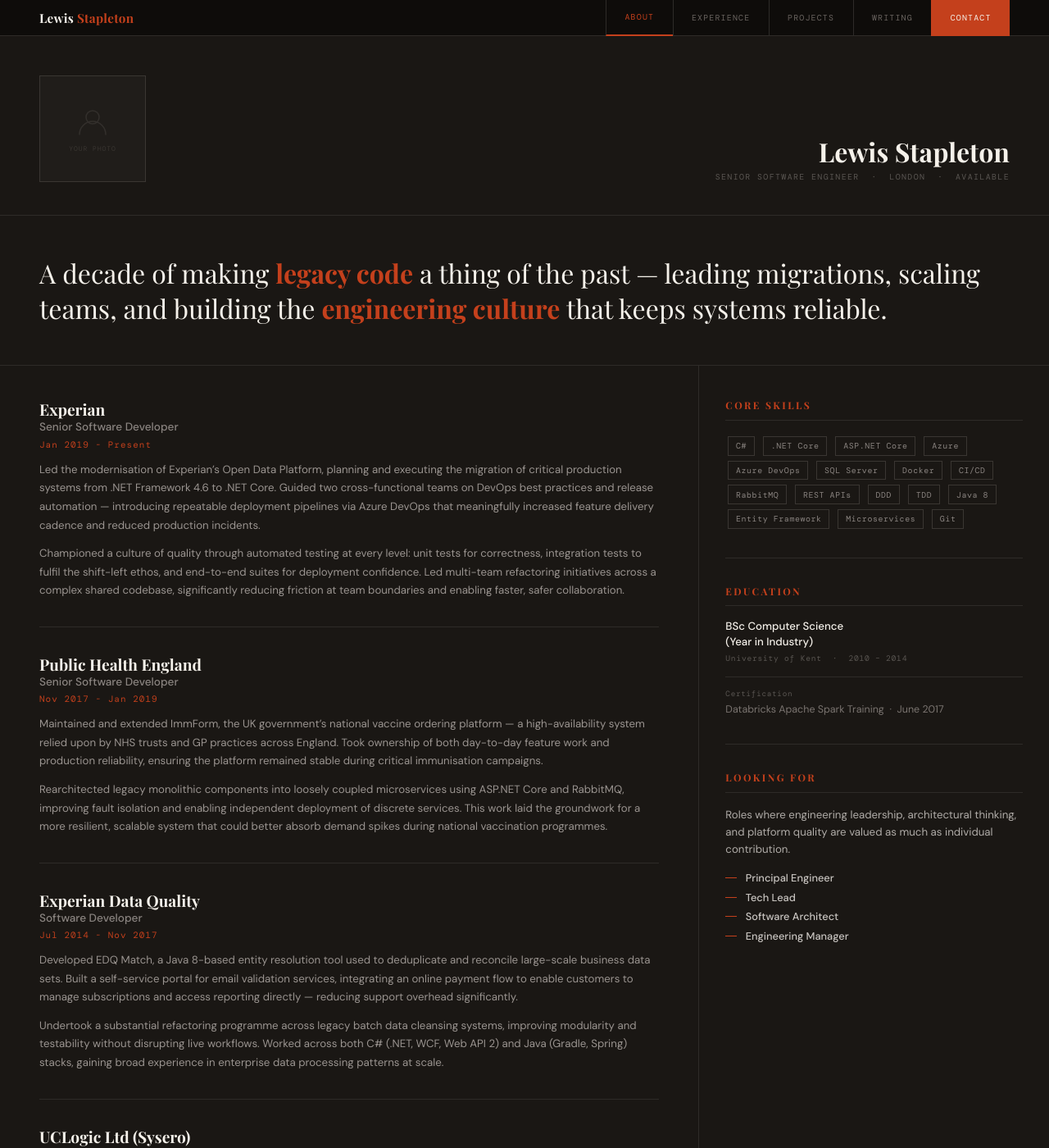
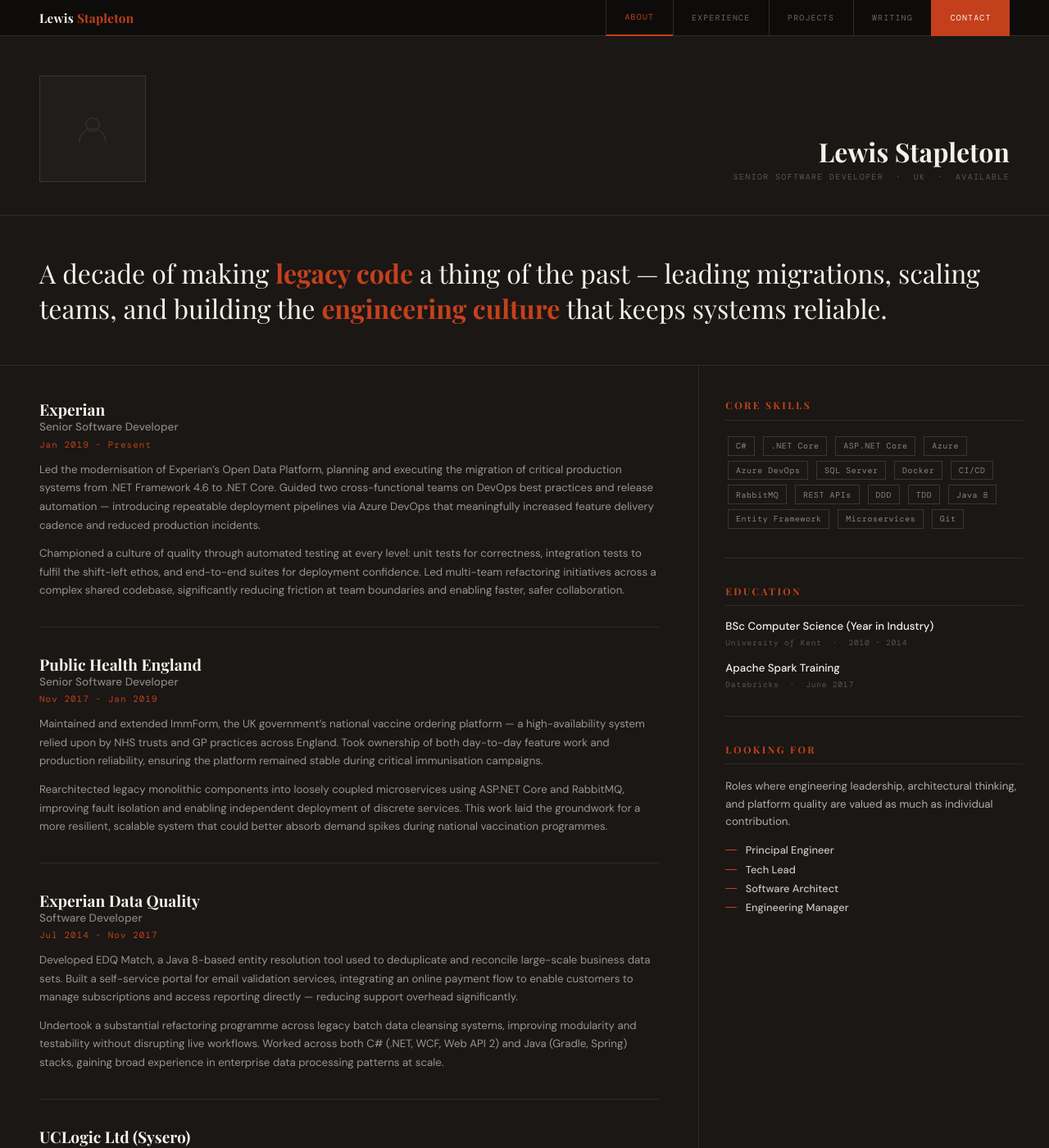
Before and after one commit to LwsSt/LwsSt.github.io, a Jekyll site: the page built from index.html, in a window 1280 px wide and 1400 px high. Shown: the whole window at 82% size. Built offline with Jekyll 4.4.1, drawn with Linux system fonts in a browser that asks for light colours; some web fonts are replaced.

Commit message:
Include Education

```diff
--- a/index.html
+++ b/index.html
@@ -1,9 +1,5 @@
 ---
-# Feel free to add content and custom Front Matter to this file.
-# To modify the layout, see https://jekyllrb.com/docs/themes/#overriding-theme-defaults
 ---
-
-
 <!-- ═══ HEADER ═══ -->
 <div class="lc-header">
   <div class="lc-portrait">
@@ -13,12 +9,11 @@
         <circle cx="20" cy="15" r="8" stroke="#4A4642" stroke-width="1.5"/>
         <path d="M4 36c0-8.837 7.163-16 16-16s16 7.163 16 16" stroke="#4A4642" stroke-width="1.5" stroke-linecap="round"/>
       </svg>
-      <span>Your photo</span>
     </div>
   </div>
   <div class="lc-header-right">
     <div class="lc-name-full">Lewis Stapleton</div>
-    <div class="lc-descriptor">Senior Software Engineer &nbsp;·&nbsp; London &nbsp;·&nbsp; Available</div>
+    <div class="lc-descriptor">{{ site.job_title }} &nbsp;·&nbsp; {{ site.location }} &nbsp;·&nbsp; {{ site.errata }}</div>
   </div>
 </div>
 
@@ -62,14 +57,12 @@
 
     <div class="lc-aside-block">
       <div class="lc-aside-label">Education</div>
-      <div class="lc-edu-item">
-        <div class="lc-edu-degree">BSc Computer Science<br>(Year in Industry)</div>
-        <div class="lc-edu-meta">University of Kent &nbsp;·&nbsp; 2010 – 2014</div>
-      </div>
-      <div class="lc-edu-cert">
-        <span>Certification</span>
-        Databricks Apache Spark Training &nbsp;·&nbsp; June 2017
-      </div>
+      {% for item in site.data.education %}
+        <div class="lc-edu-item">
+          <div class="lc-edu-degree">{{ item.title }}</div>
+          <div class="lc-edu-meta">{{ item.provider }} &nbsp;·&nbsp; {{ item.duration }}</div>
+        </div>
+      {% endfor %}
     </div>
 
     <div class="lc-aside-block">
```
Also changed, not shown: _data/education.yaml (added, +7 -0 lines).
